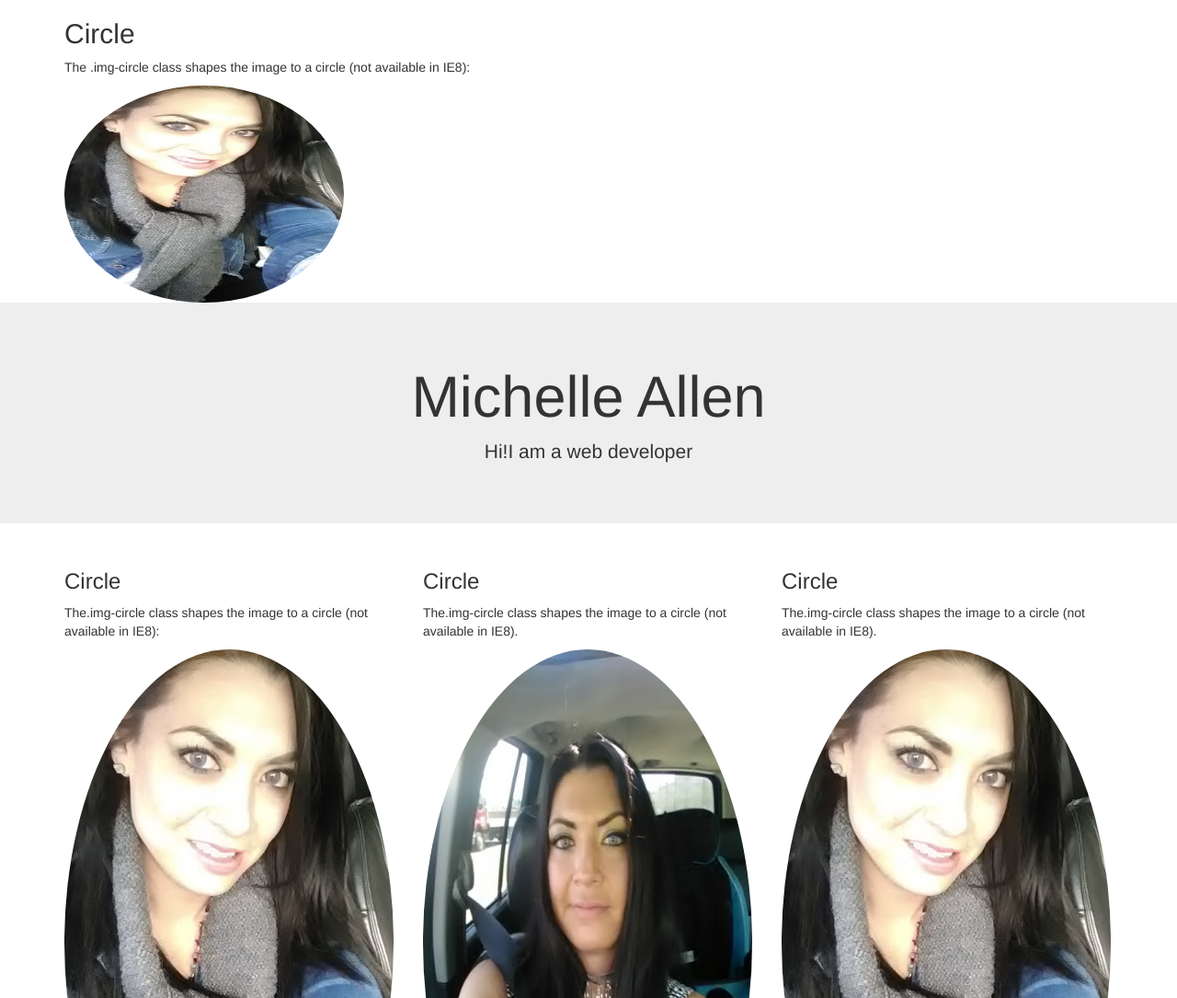
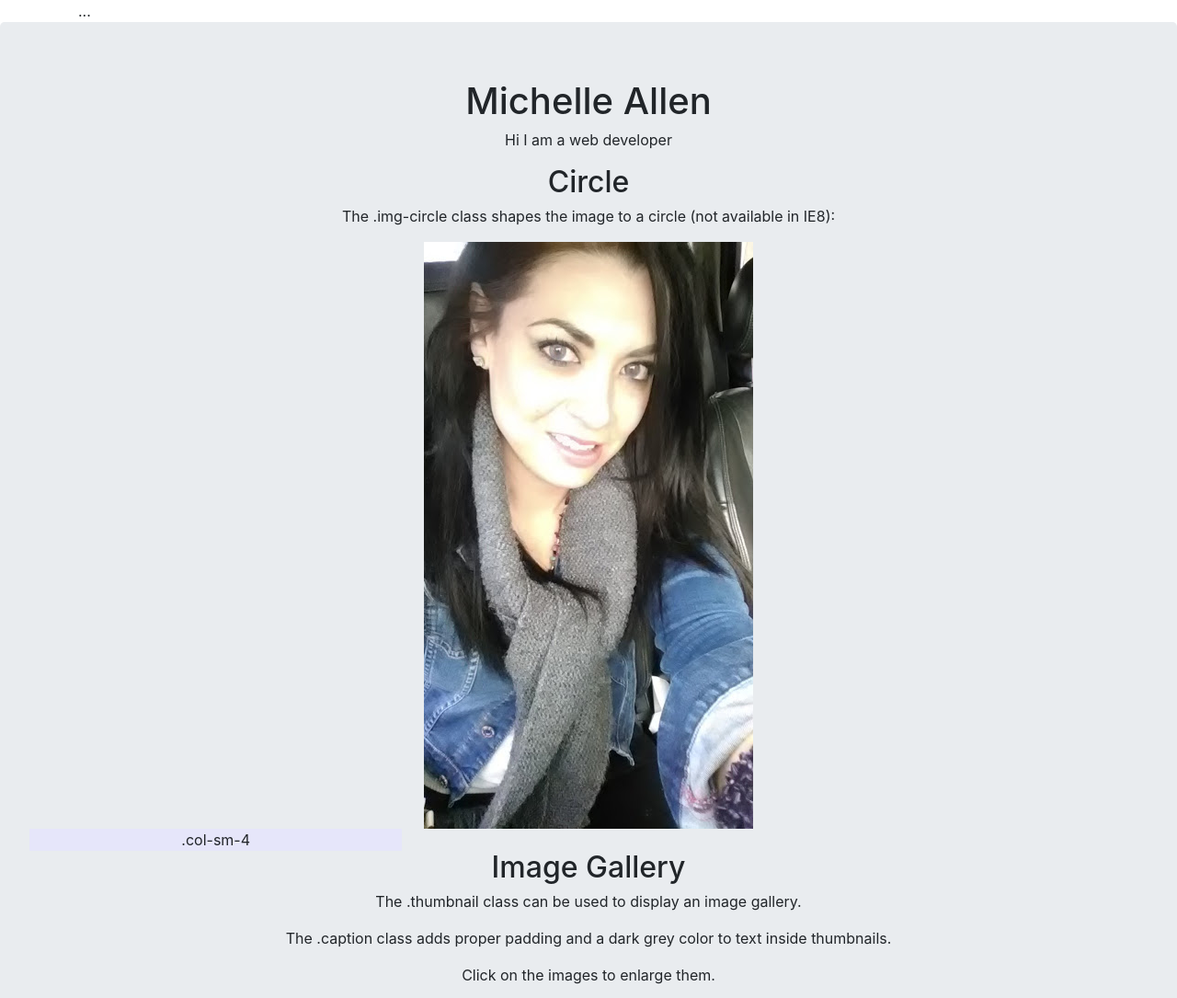
Before and after one commit to Mbojorquez2007/my-pwp-project, a PHP site: page / in a window 1280 px wide. Shown: the top 1085 px of the page at 92% size. Run offline with PHP 8.4, Linux system fonts and the light colour scheme; some libraries are stand-ins or nearby versions.

Commit message:
adding more

```diff
--- a/public_html/documentation/index.php
+++ b/public_html/documentation/index.php
@@ -1,44 +1,80 @@
 <!DOCTYPE html>
 <html lang="en">
 	<head>
-		<title>Michelle Allen</title>
+
+		<!-- Required meta tags -->
 		<meta charset="utf-8">
-		<meta name="viewport" content="width=device-width, initial-scale=1">
-		<link rel="stylesheet" href="https://maxcdn.bootstrapcdn.com/bootstrap/3.3.7/css/bootstrap.min.css">
-		<script src="https://ajax.googleapis.com/ajax/libs/jquery/3.2.1/jquery.min.js"></script>
-		<script src="https://maxcdn.bootstrapcdn.com/bootstrap/3.3.7/js/bootstrap.min.js"></script>
+		<meta name="viewport" content="width=device-width, initial-scale=1, shrink-to-fit=no">
+
+		<!-- Bootstrap CSS -->
+		<link rel="stylesheet" href="https://maxcdn.bootstrapcdn.com/bootstrap/4.0.0-beta/css/bootstrap.min.css" integrity="sha384-/Y6pD6FV/Vv2HJnA6t+vslU6fwYXjCFtcEpHbNJ0lyAFsXTsjBbfaDjzALeQsN6M" crossorigin="anonymous">
 	</head>
+	<div class="container" style="background-image:('.meme.jpg');">
+		...
+	</div>
+
 	<body>
-		<div class="container">
-			<h2>Circle</h2>
-			<p>The .img-circle class shapes the image to a circle (not available in IE8):</p>
-			<img src="image/meme.jpg" class="img-circle" alt="Cinque Terre" width="304" height="236">
-		</div>
 
 		<div class="jumbotron text-center">
+			<div class="container-fluid">
 			<h1>Michelle Allen</h1>
-			<p> Hi!I am a web developer</p>
-		</div>
+			<p>Hi I am a web developer</p>
+				<div class="container">
+					<h2>Circle</h2>
+					<p>The .img-circle class shapes the image to a circle (not available in IE8):</p>
+					<img src="image/meme.jpg" class="img-circle" alt="me" width="358" height="638">
+				</div>
+				<div class="row">
+					<div class="col-sm-4" style="background-color:lavender;">.col-sm-4</div>
 
 		<div class="container">
+			<h2>Image Gallery</h2>
+			<p>The .thumbnail class can be used to display an image gallery.</p>
+			<p>The .caption class adds proper padding and a dark grey color to text inside thumbnails.</p>
+			<p>Click on the images to enlarge them.</p>
 			<div class="row">
-				<div class="col-sm-4">
-					<h3>Circle</h3>
-					<p>The.img-circle class shapes the image to a circle (not available in IE8):</p>
-					<img src="image/meme.jpg" class="img-circle" alt="me" width="358" height="638">
+			<div class="row">
+				<div class="col-md-4">
+					<div class="thumbnail">
+						<a href="/w3images/lights.jpg" target="_blank">
+							<img src="/w3images/lights.jpg" alt="Lights" style="width:100%">
+							<div class="caption">
+								<p>Lorem ipsum donec id elit non mi porta gravida at eget metus.</p>
+							</div>
+						</a>
+					</div>
 				</div>
-				<div class="col-sm-4">
-					<h3>Circle</h3>
-					<p>The.img-circle class shapes the image to a circle (not available in IE8).</p>
-					<img src="image/michelle.jpg" class="img-circle" alt="michelle" width="358" height="638">
+				<div class="col-md-4">
+					<div class="thumbnail">
+						<a href="/w3images/nature.jpg" target="_blank">
+							<img src="/w3images/nature.jpg" alt="Nature" style="width:100%">
+							<div class="caption">
+								<p>Lorem ipsum donec id elit non mi porta gravida at eget metus.</p>
+							</div>
+						</a>
+					</div>
 				</div>
-				<div class="col-sm-4">
-					<h3>Circle</h3>
-					<p>The.img-circle class shapes the image to a circle (not available in IE8).</p>
-					<img src="image/meme.jpg" class="img-circle" alt="Cinque Terre" width="358" height="638">
+				<div class="col-md-4">
+					<div class="thumbnail">
+						<a href="/w3images/fjords.jpg" target="_blank">
+							<img src="/w3images/fjords.jpg" alt="Fjords" style="width:100%">
+							<div class="caption">
+								<p>Lorem ipsum donec id elit non mi porta gravida at eget metus.</p>
+							</div>
+						</a>
+					</div>
 				</div>
 			</div>
 		</div>
-
 	</body>
 </html>
+
+<h1>Hello, world!</h1>
+
+		<!-- Optional JavaScript -->
+		<!-- jQuery first, then Popper.js, then Bootstrap JS -->
+		<script src="https://code.jquery.com/jquery-3.2.1.slim.min.js" integrity="sha384-KJ3o2DKtIkvYIK3UENzmM7KCkRr/rE9/Qpg6aAZGJwFDMVNA/GpGFF93hXpG5KkN" crossorigin="anonymous"></script>
+		<script src="https://cdnjs.cloudflare.com/ajax/libs/popper.js/1.11.0/umd/popper.min.js" integrity="sha384-b/U6ypiBEHpOf/4+1nzFpr53nxSS+GLCkfwBdFNTxtclqqenISfwAzpKaMNFNmj4" crossorigin="anonymous"></script>
+		<script src="https://maxcdn.bootstrapcdn.com/bootstrap/4.0.0-beta/js/bootstrap.min.js" integrity="sha384-h0AbiXch4ZDo7tp9hKZ4TsHbi047NrKGLO3SEJAg45jXxnGIfYzk4Si90RDIqNm1" crossorigin="anonymous"></script>
+	</body>
+</html>
```
